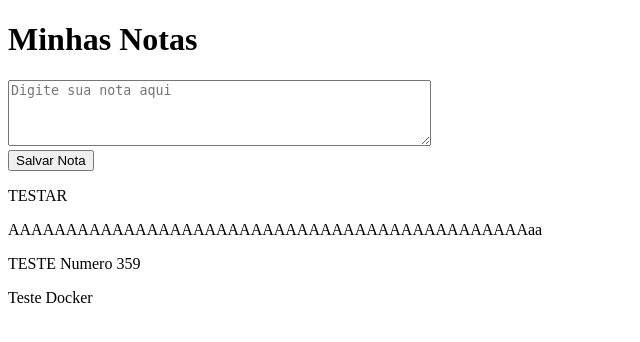
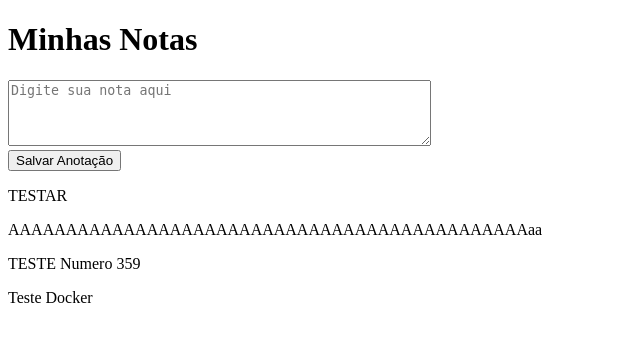
Before and after one commit to mrcapel/ProvaSITE, a Django app: page / in a window 1280 px wide. Shown: the part 46-388 px from the top of the page, without its empty margins (0-640 px from the left). Run offline with Django 4.2, Linux system fonts and the light colour scheme; data comes from the database, SQL or seed files in the repository.

Commit message:
segundow

```diff
--- a/Prova/templates/index.html
+++ b/Prova/templates/index.html
@@ -14,7 +14,7 @@
     <form action="{% url 'salvar_nota' %}" method="POST">
         {% csrf_token %}
         <textarea name="nota" rows="4" cols="50" placeholder="Digite sua nota aqui"></textarea><br>
-        <button type="submit">Salvar Nota</button>
+        <button type="submit">Salvar Anotação</button>
     </form>
     <!-- Aqui vamos exibir as notas salvas -->
     {% for nota in notas %}
```
